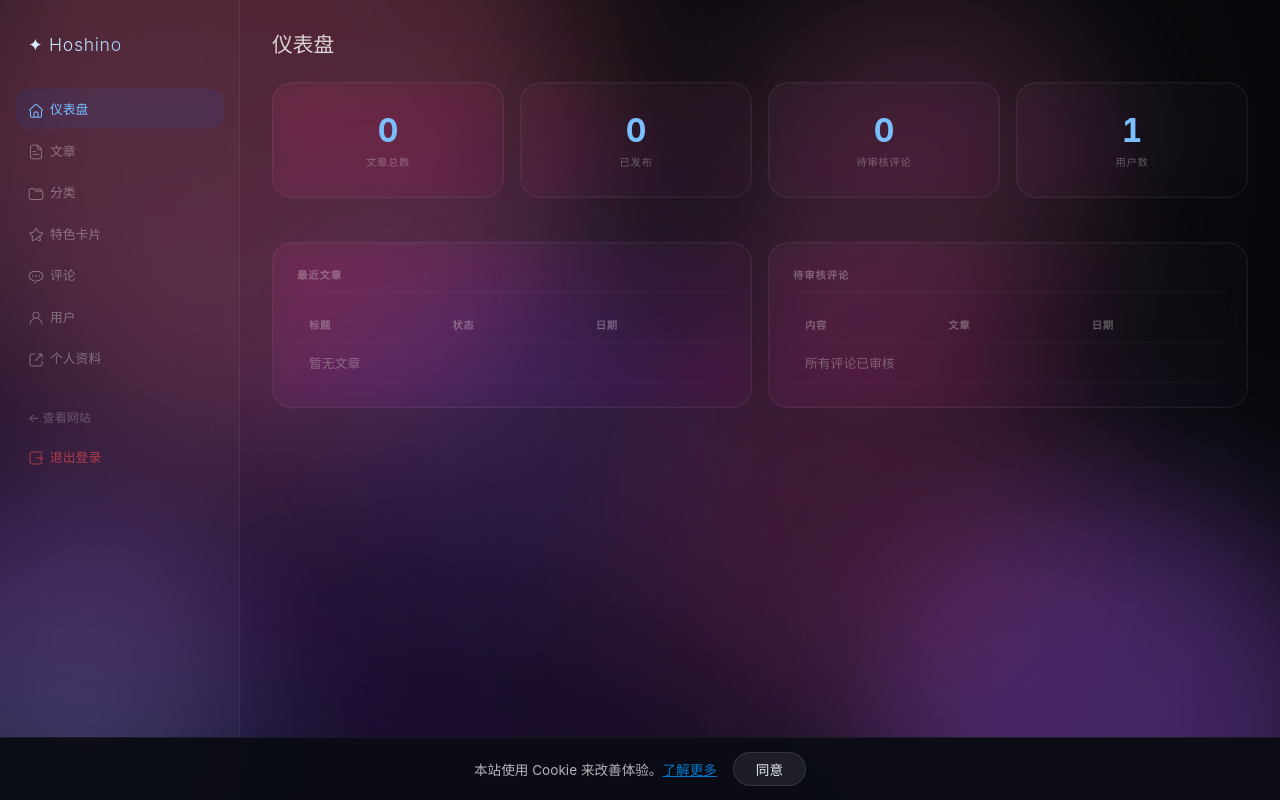
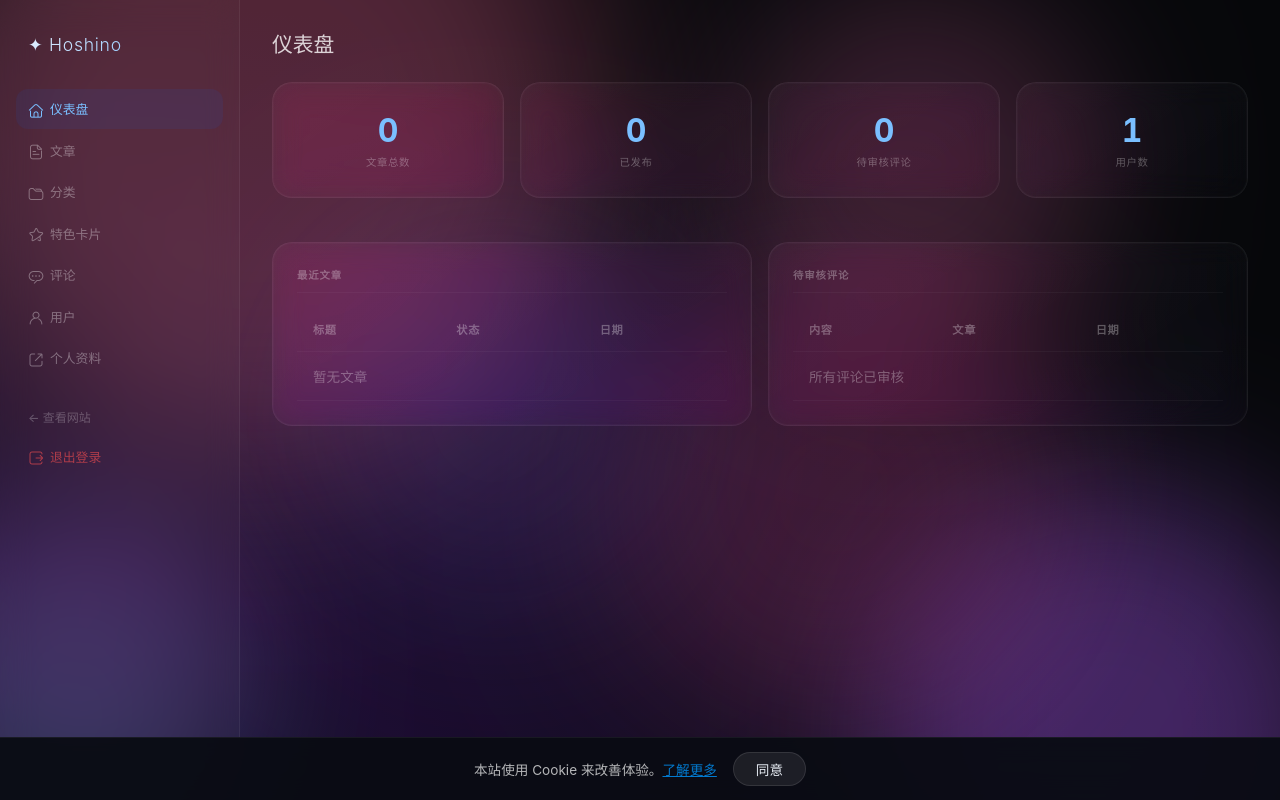
Before and after one commit to misakalemon/HOSHINO-Blog, a Flask app: page /admin/ in a window 1280 px wide. Run offline with Flask 3, Linux system fonts and the light colour scheme; a user stored in the database is signed in; data comes from the database, SQL or seed files in the repository; data that the repository does not hold is empty; some libraries are stand-ins or nearby versions; some web fonts are replaced.

Commit message:
style: 增大管理表格 padding 防止文字重叠

```diff
--- a/static/css/glow-design.css
+++ b/static/css/glow-design.css
@@ -874,15 +874,17 @@ ul { list-style: none; }
 /* 管理表格 */
 .admin-table { width: 100%; border-collapse: collapse; }
 .admin-table th {
-  padding: 10px 12px; text-align: left;
-  font-size: 0.65rem; font-weight: 600; text-transform: uppercase;
+  padding: 14px 16px; text-align: left;
+  font-size: 0.7rem; font-weight: 600; text-transform: uppercase;
   letter-spacing: 0.06em; color: rgba(255,255,255,0.3);
   border-bottom: 1px solid rgba(255,255,255,0.04);
+  white-space: nowrap;
 }
 .admin-table td {
-  padding: 10px 12px; font-size: 0.8rem;
+  padding: 14px 16px; font-size: 0.85rem;
   color: rgba(255,255,255,0.5);
   border-bottom: 1px solid rgba(255,255,255,0.04);
+  white-space: nowrap;
 }
 .admin-table tr:hover td { background: rgba(255,255,255,0.01); }
 .admin-table td a:not(.btn) { color: #7abfff; font-weight: 500; }
```
